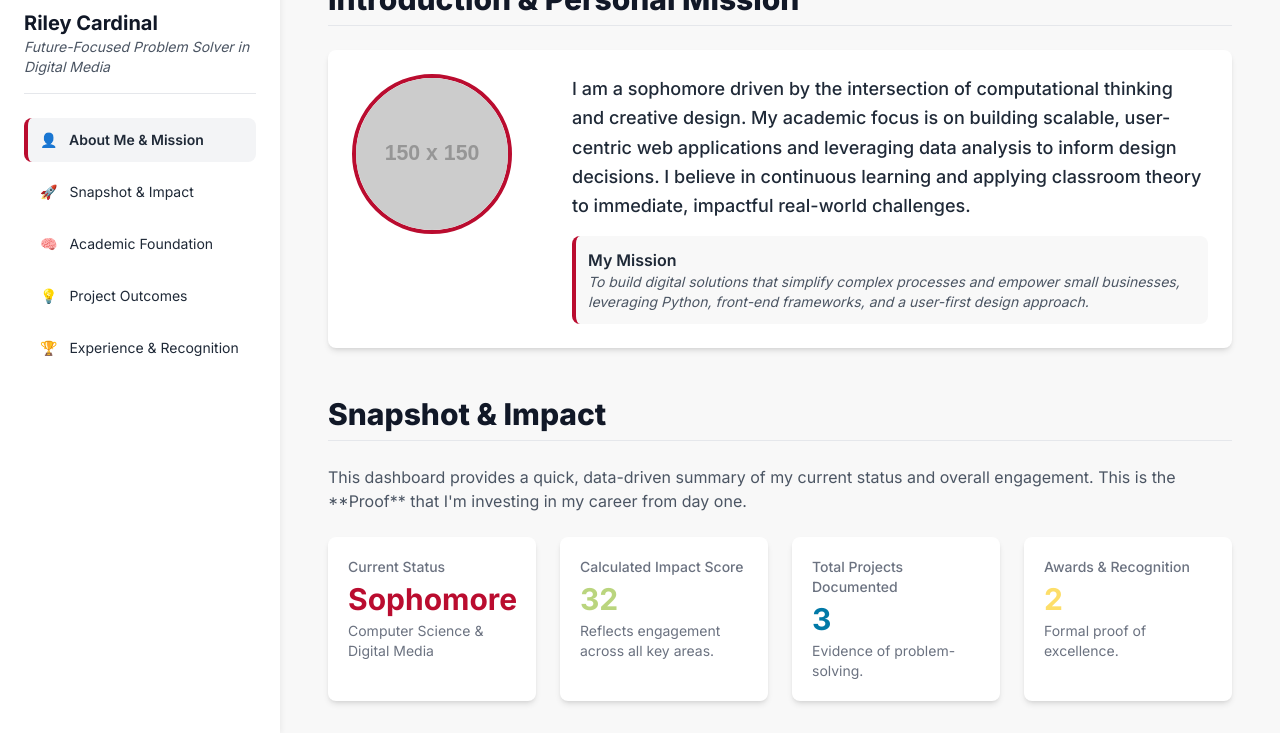
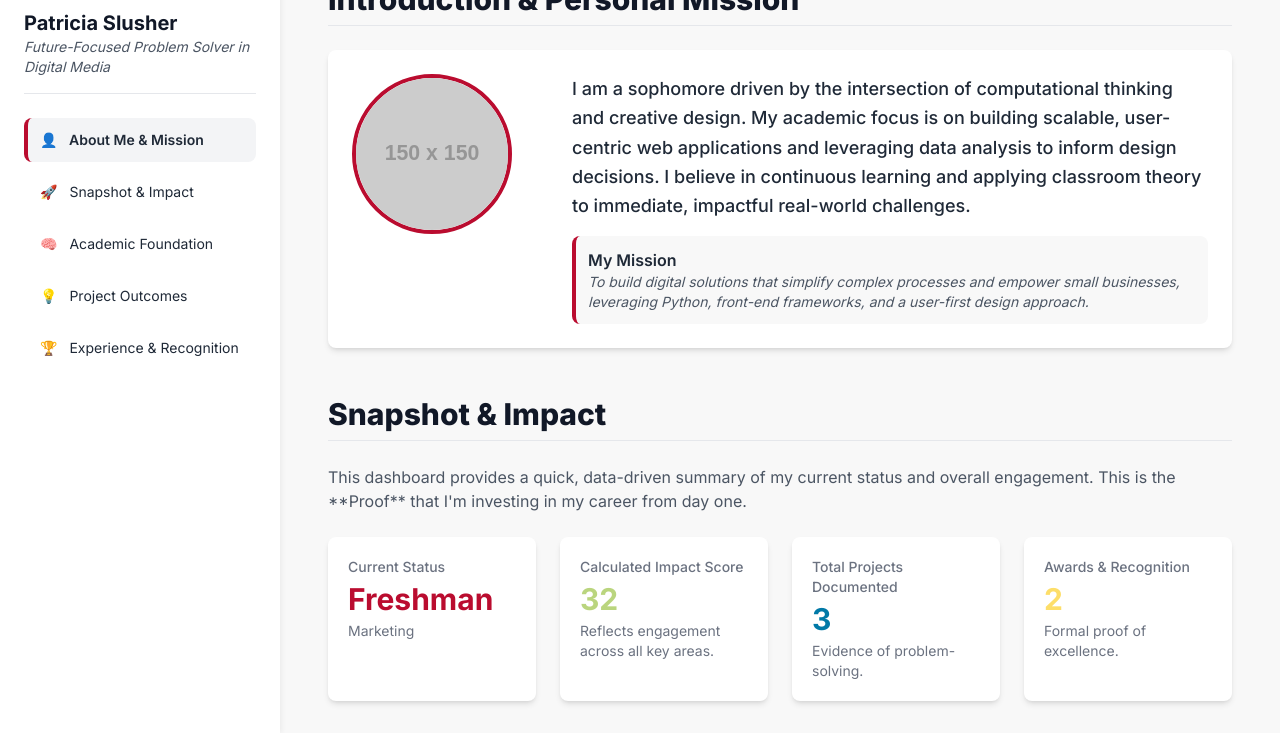
Before and after one commit to PatriciaS-BSU/PBL-0-Personal-Portfolio, a plain HTML site: page index.html in a window 1280 px wide. Shown: the part 67-800 px from the top of the page. Drawn offline with nearby package versions, Linux system fonts and the light colour scheme; placeholder pictures from the web are drawn by us.

Commit message:
Update index.html

```diff
--- a/index.html
+++ b/index.html
@@ -255,10 +255,10 @@ CONFIRMATION: NO SVG graphics used. NO Mermaid JS used. -->
 
         // 1.1 PROFILE & BRANDING VARIABLES (REQUIRED)
         const profileData = {
-            studentName: "Riley Cardinal",
+            studentName: "Patricia Slusher ",
             tagline: "Future-Focused Problem Solver in Digital Media",
-            currentYear: "Sophomore", // Freshman, Sophomore, Junior, Senior
-            major: "Computer Science & Digital Media",
+            currentYear: "Freshman", // Freshman, Sophomore, Junior, Senior
+            major: "Marketing",
             gpa: 3.85,
             impactScoreMultiplier: 10, // Adjusts how much projects/awards count towards total impact
 
```
